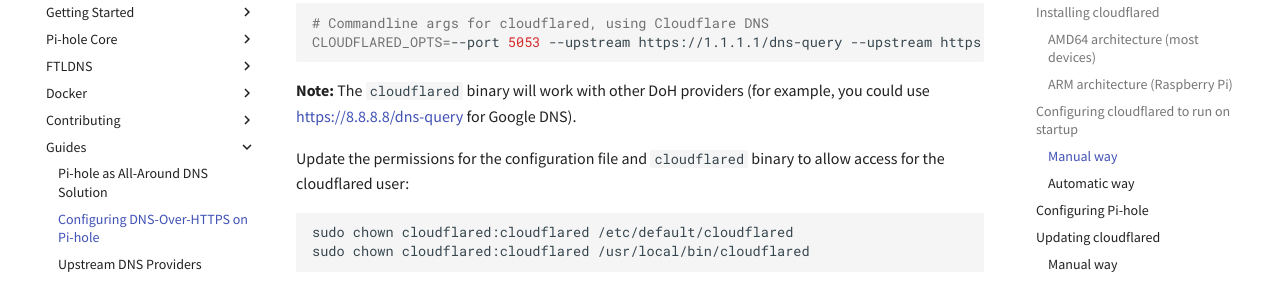
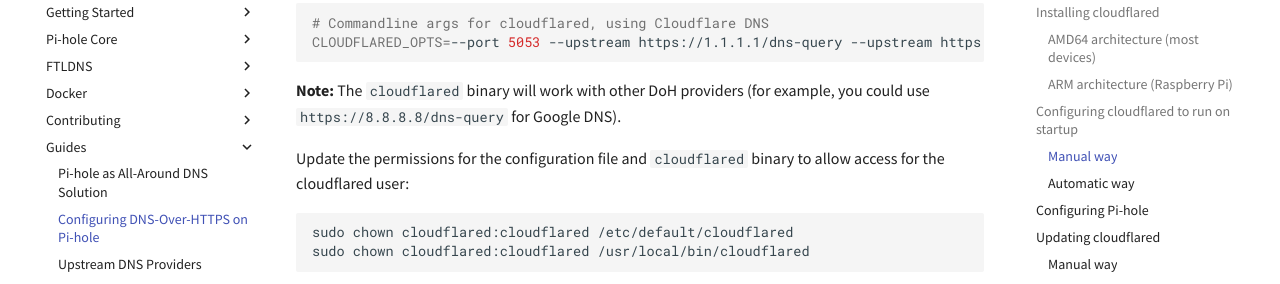
Before and after one commit to pi-hole/docs, an MkDocs documentation site: the page built from docs/guides/dns-over-https.md, in a window 1280 px wide and 900 px high, scrolled down 1634 px. Shown: the part 150-434 px from the top of the window. Built offline with MkDocs 1.6.1 and Material for MkDocs 9.7.7, drawn with Linux system fonts in a browser that asks for light colours; comment, search, counter and statistics services are not loaded.

Commit message:
Add changes requested by XhmikosR

````diff
--- a/docs/guides/dns-over-https.md
+++ b/docs/guides/dns-over-https.md
@@ -64,7 +64,7 @@
 CLOUDFLARED_OPTS=--port 5053 --upstream https://1.1.1.1/dns-query --upstream https://1.0.0.1/dns-query
 ```
 
-**Note:** The `cloudflared` binary will work with other DoH providers (for example, you could use https://8.8.8.8/dns-query for Google DNS).
+**Note:** The `cloudflared` binary will work with other DoH providers (for example, you could use `https://8.8.8.8/dns-query` for Google DNS).
 
 Update the permissions for the configuration file and `cloudflared` binary to allow access for the cloudflared user:
 
````
